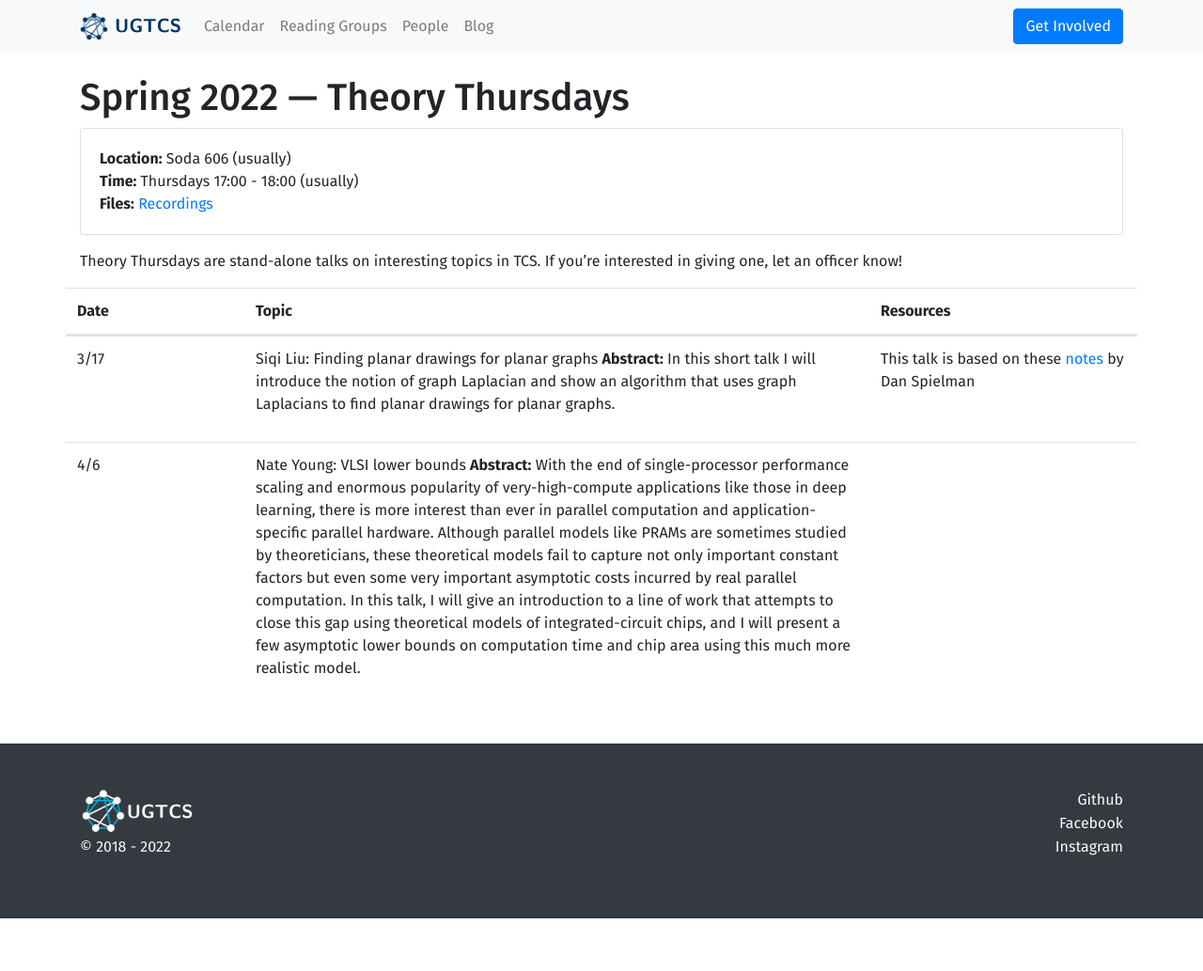
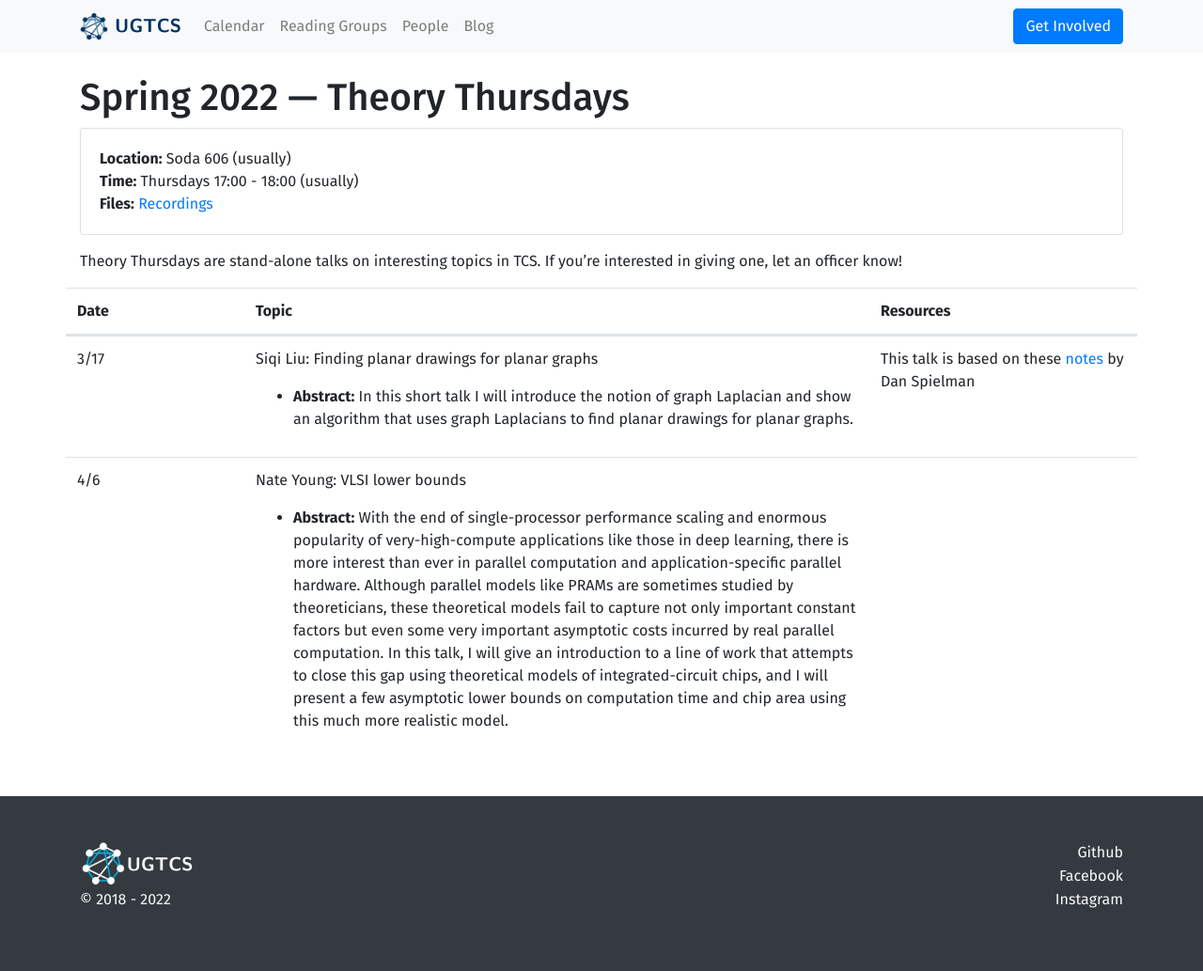
Before and after one commit to ugtcs/ugtcs.github.io, a Jekyll site: the page built from _reading-groups/sp22/theory-thursdays.md, in a window 1280 px wide. Shown: the whole page at 94% size. Built offline with Jekyll 4.4.1, drawn with Linux system fonts in a browser that asks for light colours; before the commit the page ends 977 px from its top, so only the background shows below that.

Commit message:
tt syntax fix?

```diff
--- a/_reading-groups/sp22/theory-thursdays.md
+++ b/_reading-groups/sp22/theory-thursdays.md
@@ -12,7 +12,7 @@ weeks:
     topic: >-
         Siqi Liu: Finding planar drawings for planar graphs
 
-        **Abstract:** In this short talk I will introduce the notion of graph Laplacian and show an algorithm that uses graph Laplacians to find planar drawings for planar graphs.
+        *   **Abstract:** In this short talk I will introduce the notion of graph Laplacian and show an algorithm that uses graph Laplacians to find planar drawings for planar graphs.
     resources: >-
         This talk is based on these [notes](http://cs-www.cs.yale.edu/homes/spielman/PAPERS/bull1557.pdf) by Dan Spielman
 
@@ -20,9 +20,9 @@ weeks:
     topic: >-
         Nate Young: VLSI lower bounds
 
-        **Abstract:** With the end of single-processor performance scaling and enormous popularity of very-high-compute applications like those in deep learning, there is more interest than ever in parallel computation and application-specific parallel hardware. Although parallel models like PRAMs are sometimes studied by theoreticians, these theoretical models fail to capture not only important constant factors but even some very important asymptotic costs incurred by real parallel computation. In this talk, I will give an introduction to a line of work that attempts to close this gap using theoretical models of integrated-circuit chips, and I will present a few asymptotic lower bounds on computation time and chip area using this much more realistic model.
+        *   **Abstract:** With the end of single-processor performance scaling and enormous popularity of very-high-compute applications like those in deep learning, there is more interest than ever in parallel computation and application-specific parallel hardware. Although parallel models like PRAMs are sometimes studied by theoreticians, these theoretical models fail to capture not only important constant factors but even some very important asymptotic costs incurred by real parallel computation. In this talk, I will give an introduction to a line of work that attempts to close this gap using theoretical models of integrated-circuit chips, and I will present a few asymptotic lower bounds on computation time and chip area using this much more realistic model.
     recources: >-
-        [Recording](https://drive.google.com/file/d/1b51TG6yi205mdVFkJzYqN6A9-mSQKHhs/view?usp=sharing)
+        *   [Recording](https://drive.google.com/file/d/1b51TG6yi205mdVFkJzYqN6A9-mSQKHhs/view?usp=sharing)
 
 ---
 
```
